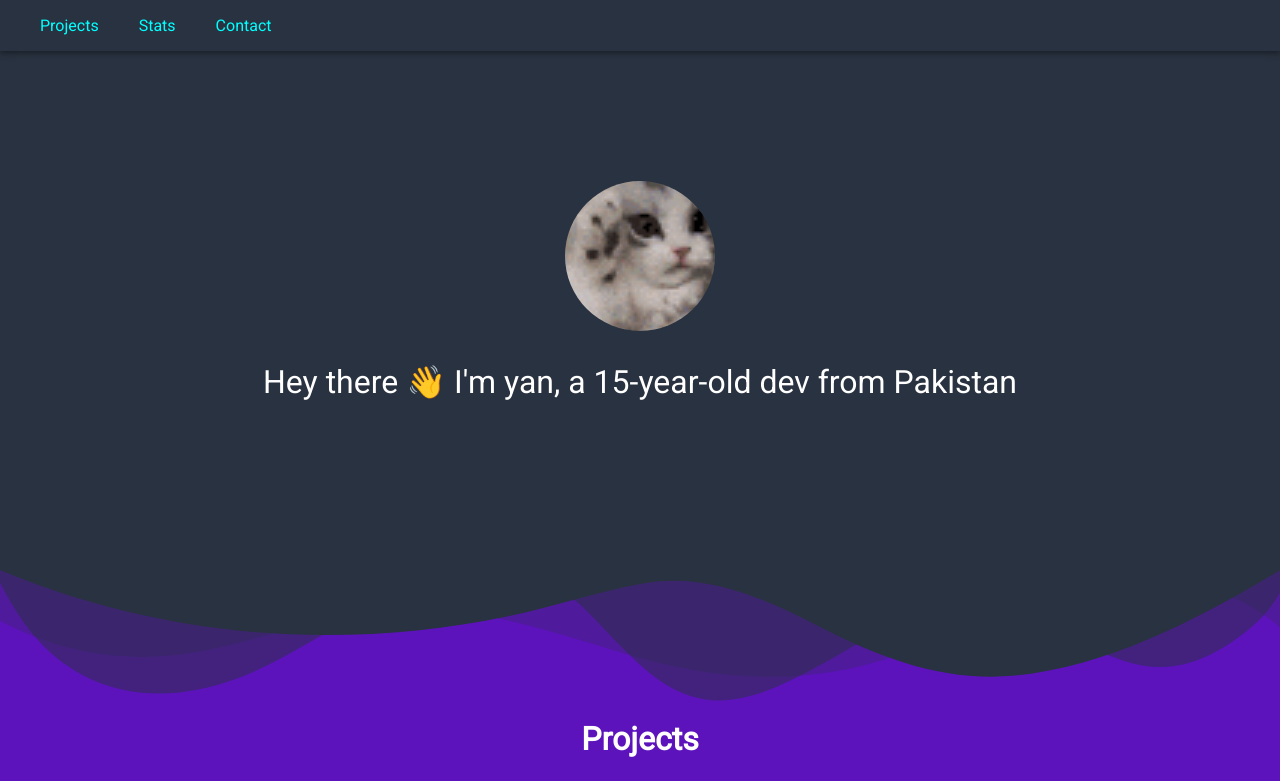
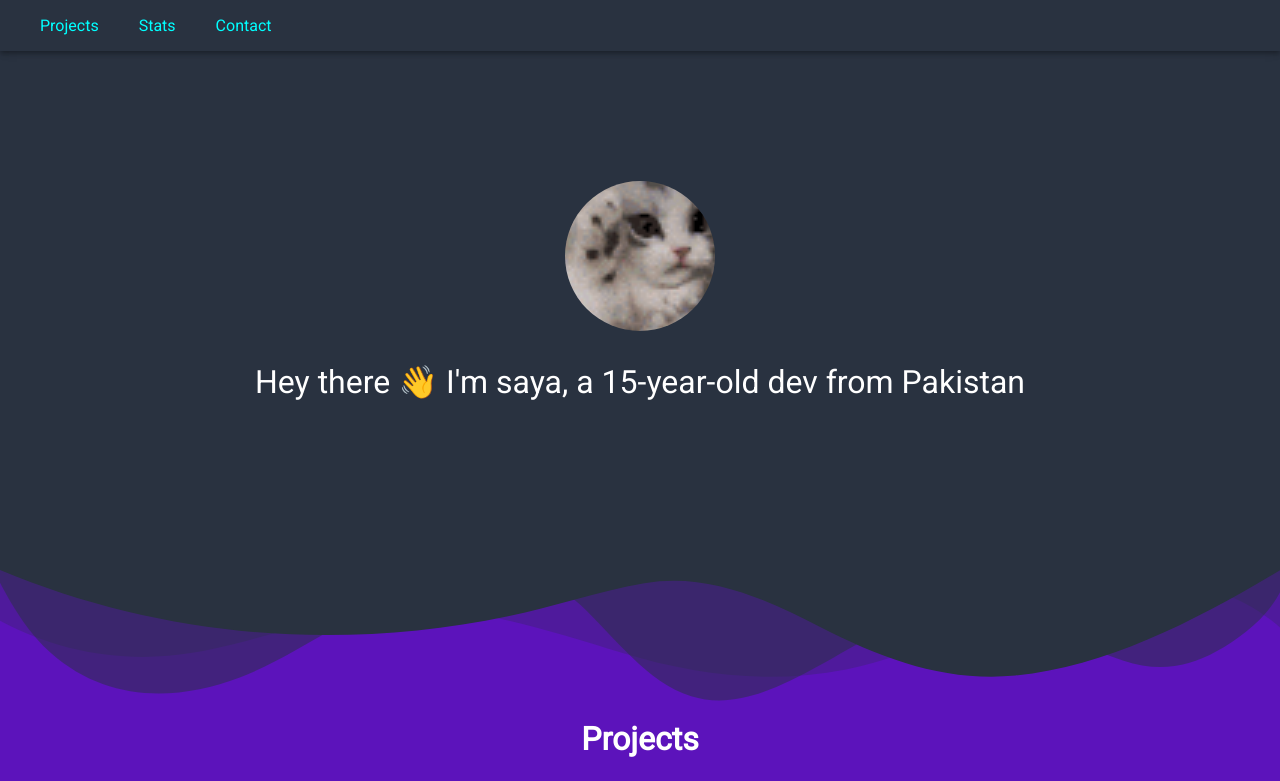
Before and after one commit to yanNotDev/yanNotDev.github.io, a plain HTML site: page index.html in a window 1280 px wide. Shown: the top 781 px of the page. Drawn offline with Linux system fonts and the light colour scheme; a script that the page names is missing.

Commit message:
Update index.html

```diff
--- a/index.html
+++ b/index.html
@@ -10,7 +10,7 @@
     <meta property="og:title" content="yan" />
     <meta property="og:image" content="images/profile.png" />
     <meta name="theme-color" content="#782cc9" />
-    <title>yan</title>
+    <title>saya</title>
   </head>
   <body>
     <button onclick="topFunction()" id="top" title="Go to top">^</button>
@@ -29,7 +29,7 @@
     <section>
       <img src="images/profile.gif" alt="yan cat" class="pfp" />
       <p style="font-size: 32px">
-        Hey there 👋 I'm yan, a 15-year-old dev from Pakistan
+        Hey there 👋 I'm saya, a 15-year-old dev from Pakistan
       </p>
     </section>
     <section id="projects" style="background: #5c13bb">
```
